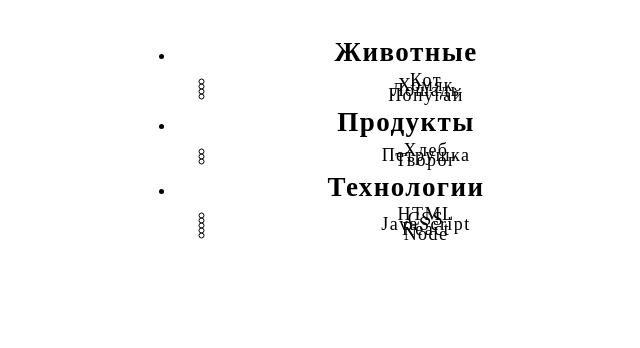
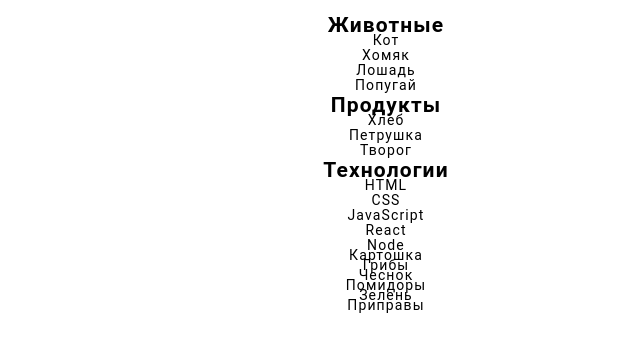
Before and after one commit to pnevmat/goit-js-hw-07, a plain HTML site: page index.html in a window 1280 px wide. Shown: the whole page, without its empty margins (254-894 px from the left). Drawn offline with Linux system fonts and the light colour scheme.

Commit message:
Решвет задачу 1 и 2

```diff
--- a/index.html
+++ b/index.html
@@ -6,9 +6,9 @@
     <title>Document</title>
     <link rel="stylesheet" href="./css/main.min.css" />
 </head>
-<body>
+<body class="main">
     <header class="section">
-        <ul id="categories">
+        <ul class="container" id="categories">
             <li class="item">
               <h2>Животные</h2>
               <ul>
@@ -37,8 +37,10 @@
               </ul>
             </li>
         </ul>
+        <ul id="ingredients"></ul>
     </header>
     <footer></footer>
-    <script type="module" src="./js/task-1.js"></script>
+    <script src="./js/task-1.js" type="module"></script>
+    <script src="./js/task-2.js" type="module"></script>
 </body>
 </html>
--- a/js/task-1.js
+++ b/js/task-1.js
@@ -0,0 +1,26 @@
+const categoriesRef = document.querySelectorAll('#categories');
+
+const categoriesArray = [...categoriesRef];
+
+function searcher(arr) {
+    const categoriesCount = arr.map(arr => arr.childElementCount);
+    const firstElementTitle = arr.map(arr => arr.firstElementChild.children[0].innerText);
+    const firstElementChildrenQuontity = arr.map(arr => arr.firstElementChild.children[1].childElementCount);
+    const secondElementTitle = arr.map(arr => arr.children[1].children[0].innerText);
+    const secondElementChildrenQuontity = arr.map(arr => arr.children[1].children[1].childElementCount);
+    const thirdElementTitle = arr.map(arr => arr.children[2].children[0].innerText);
+    const thirdElementChildrenQuontity = arr.map(arr => arr.children[2].children[1].childElementCount);
+    return [categoriesCount, firstElementTitle, firstElementChildrenQuontity,
+        secondElementTitle, secondElementChildrenQuontity, thirdElementTitle,
+        thirdElementChildrenQuontity];
+};
+
+const categoriesQuontity = searcher(categoriesArray);
+
+console.log(`В списке ${categoriesQuontity[0]} категории.`);
+console.log(`Категория: ${categoriesQuontity[1]}`);
+console.log(`Количество элементов:${categoriesQuontity[2]}`);
+console.log(`Категория: ${categoriesQuontity[3]}`);
+console.log(`Количество элементов:${categoriesQuontity[4]}`);
+console.log(`Категория: ${categoriesQuontity[5]}`);
+console.log(`Количество элементов:${categoriesQuontity[6]}`);
--- /dev/null
+++ b/js/task-2.js
@@ -0,0 +1,31 @@
+const ingredients = [
+    'Картошка',
+    'Грибы',
+    'Чеснок',
+    'Помидоры',
+    'Зелень',
+    'Приправы',
+];
+
+const containerRef = document.querySelector('#ingredients');
+containerRef.classList.add('ingredients')
+
+const potatoLiRef = document.createElement('li');
+potatoLiRef.textContent = ingredients[0];
+
+const mashroomsLiRef = document.createElement('li');
+mashroomsLiRef.textContent = ingredients[1];
+
+const garlicLiRef = document.createElement('li');
+garlicLiRef.textContent = ingredients[2];
+
+const tomatoLiRef = document.createElement('li');
+tomatoLiRef.textContent = ingredients[3];
+
+const saladLiRef = document.createElement('li');
+saladLiRef.textContent = ingredients[4];
+
+const spicesLiRef = document.createElement('li');
+spicesLiRef.textContent = ingredients[5];
+
+containerRef.append(potatoLiRef, mashroomsLiRef, garlicLiRef, tomatoLiRef, saladLiRef, spicesLiRef);
--- a/sass/main.scss
+++ b/sass/main.scss
@@ -1,12 +1,57 @@
+// inheriting border-box
+html {
+    box-sizing: border-box;
+}
+*, *::before, *::after {
+    box-sizing: inherit;
+}
+// body
+body {
+    background-color: #ffffff;
+    font-family: Roboto, sans-serif;
+    font-size: 14px;
+    letter-spacing: 0.03em;
+    margin: 0;
+}
+// standart margin remover
+h1, h2, h3, h4, h5, h6, ul, p {
+    margin: 0 0 0 0;
+    padding: 0 0 0 0;
+}
+// list style remover
+ul {
+    list-style: none;
+}
+
+.main {
+    text-align: center;
+}
+
 .section {
+    display: inline-block;
     width: 100%;
     max-width: 500px;
     padding: 20px;
-    margin: auto;
-    font-family: 'sans-serif';
     font-weight: 400;
-    font-size: 18px;
-    line-height: 5px;
+    font-size: 14px;
+    line-height: 10px;
     letter-spacing: 0.08em;
-    text-align: center;
 }
+
+.container {
+    & :not(:last-child) {
+        margin-bottom: 5px;
+    }
+}
+
+.item {
+    &:not(:last-child) {
+        margin-bottom: 10px;
+    }
+}
+
+.ingredients {
+    &:not(:last-child) {
+        margin-bottom: 5px;
+    }
+}
```
Also changed, not shown: css/main.css, css/main.min.css, 2 other files.
